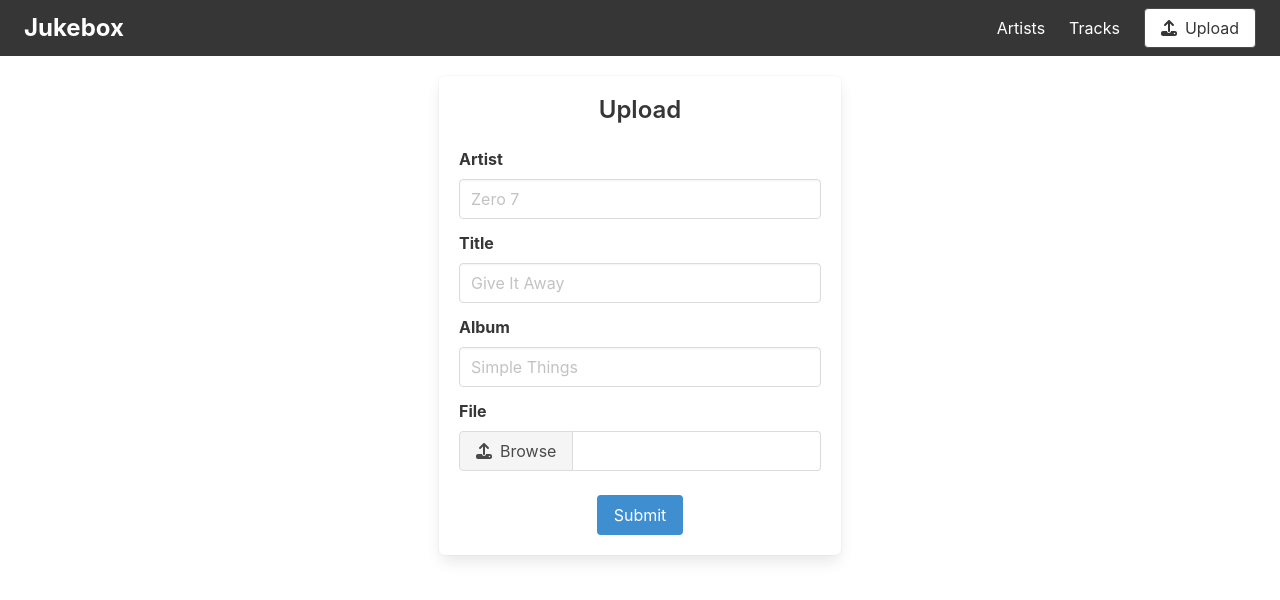
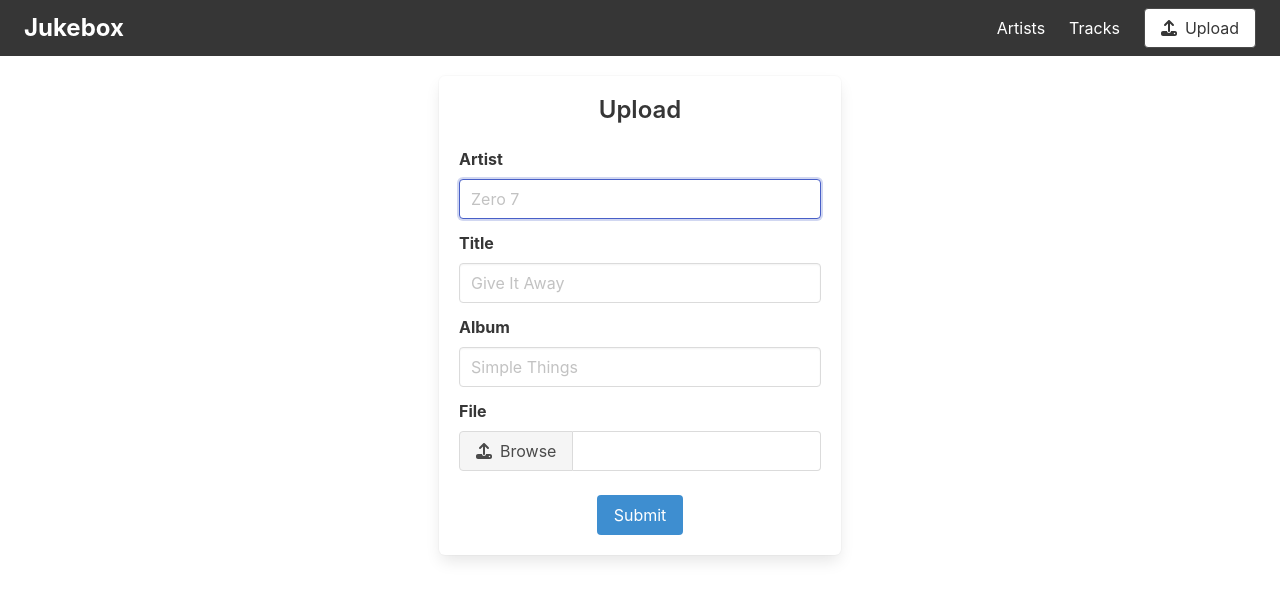
Before and after one commit to MihkelPajunen/jukebox, a Vue app: page /upload in a window 1280 px wide. Shown: the top 600 px of the page. Built offline with nearby package versions, Linux system fonts and the light colour scheme.

Commit message:
updated: AppInput component to include focus prop

```diff
--- a/src/components/AppInput.vue
+++ b/src/components/AppInput.vue
@@ -3,6 +3,7 @@
     <label class="label" :for="label">{{ capitalize(label) }}</label>
     <div class="control">
       <input
+        ref="target"
         @input="updateModelValue"
         :value="modelValue"
         :id="label"
@@ -16,9 +17,11 @@
 </template>
 
 <script setup lang="ts">
+import { ref } from 'vue';
+import { useFocus } from '@vueuse/core';
 import { capitalize } from '@/utils/functions';
 
-defineProps({
+const props = defineProps({
   label: {
     type: String,
     required: true
@@ -29,8 +32,15 @@ defineProps({
   placeholder: {
     type: String,
     required: true
+  },
+  focus: {
+    type: Boolean,
+    default: false
   }
 });
+
+const target = ref();
+useFocus(target, { initialValue: props.focus });
 
 const emit = defineEmits(['update:modelValue']);
 
--- a/src/views/UploadView.vue
+++ b/src/views/UploadView.vue
@@ -7,7 +7,7 @@
             <h1 class="title is-size-4">Upload</h1>
           </div>
         </div>
-        <AppInput v-model="form.artist" label="artist" placeholder="Zero 7" />
+        <AppInput v-model="form.artist" :focus="true" label="artist" placeholder="Zero 7" />
         <AppInput v-model="form.title" label="title" placeholder="Give It Away" />
         <AppInput v-model="form.album" label="album" placeholder="Simple Things" />
         <AppUpload v-model="form.file" />
```
